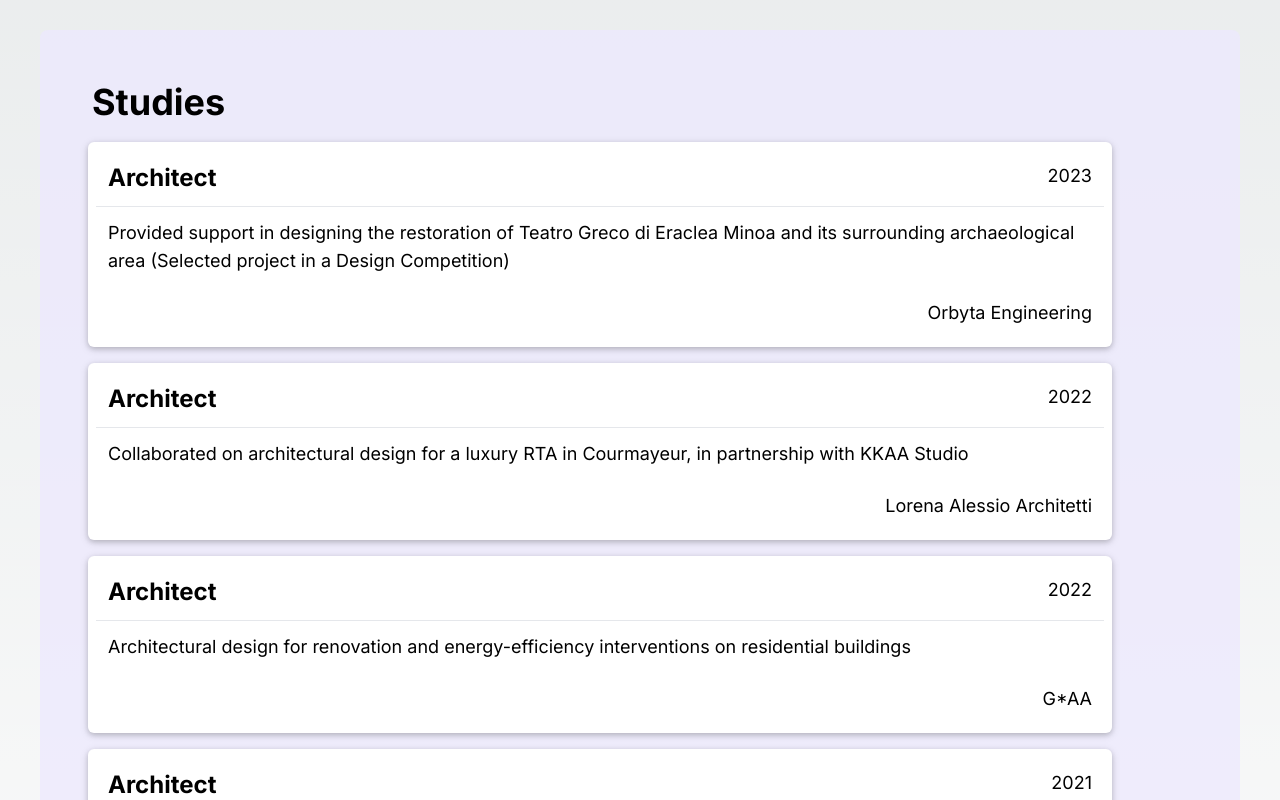
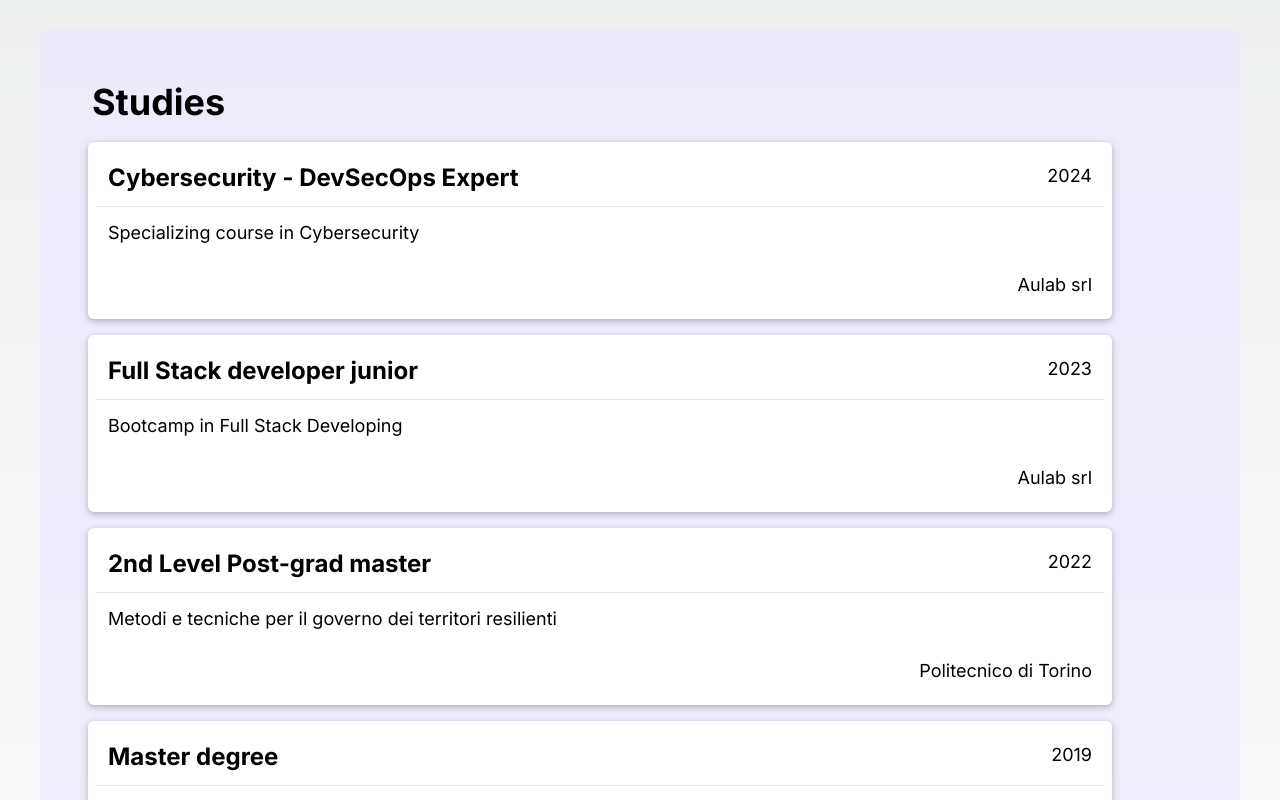
Before and after one commit to 94lama/portfolio, a Next.js app: page /portfolio/ in a window 1280 px wide. Shown: the part 1460-2260 px from the top of the page. Built offline with nearby package versions, Linux system fonts and the light colour scheme; no server answers.

Commit message:
add studies and fix card component

```diff
--- a/app/page.tsx
+++ b/app/page.tsx
@@ -1,5 +1,5 @@
 import Weather from "@/../components/weather";
-import Card from "components/card";
+import Card from "@/../components/card";
 
 const experiences = [
   { title: "Architect", company: "Orbyta Engineering", description: "Provided support in designing the restoration of Teatro Greco di Eraclea Minoa and its surrounding archaeological area (Selected project in a Design Competition)", date: "2023" },
@@ -11,8 +11,11 @@ const experiences = [
 ];
 
 const studies = [
-  { title: "Architect", company: "Orbyta Engineering", description: "Provided support in designing the restoration of Teatro Greco di Eraclea Minoa and its surrounding archaeological area (Selected project in a Design Competition)", date: "2023" },
-
+  { title: "Cybersecurity - DevSecOps Expert", institution: "Aulab srl", description: "Specializing course in Cybersecurity", date: "2024" },
+  { title: "Full Stack developer junior", institution: "Aulab srl", description: "Bootcamp in Full Stack Developing", date: "2023" },
+  { title: "2nd Level Post-grad master", institution: "Politecnico di Torino", description: "Metodi e tecniche per il governo dei territori resilienti", date: "2022" },
+  { title: "Master degree", institution: "Politecnico di Torino", description: "Archietcture for the Sustabnable design", date: "2019" },
+  { title: "Bachelor Degree", institution: "Politecnico di Torino", description: "Archietcture Science", date: "2016" },
 ];
 
 const classGroups = "flex flex-col justify-center relative bg-purple-100 bg-opacity-75 rounded-lg p-10 m-10";
@@ -28,8 +31,8 @@ export default function Home() {
         <h2>Experiences</h2>
         <div className={classCards}>
           {
-            experiences.map((experience) => (
-              <Card title={experience.title} description={experience.description} date={experience.date} detail={experience.company} />
+            experiences.map((experience, i) => (
+              <Card title={experience.title} description={experience.description} date={experience.date} detail={experience.company} key={i} />
             ))
           }
         </div>
@@ -40,8 +43,8 @@ export default function Home() {
         <h2>Studies</h2>
         <div className={classCards}>
           {
-            experiences.map((experience) => (
-              <Card title={experience.title} description={experience.description} date={experience.date} detail={experience.company} />
+            studies.map((studies, i) => (
+              <Card title={studies.title} description={studies.description} date={studies.date} detail={studies.institution} key={i} />
             ))
           }
         </div>
--- a/components/card.tsx
+++ b/components/card.tsx
@@ -1,10 +1,9 @@
-'use client'
 import './card.sass'
-export default function Card(props: { title: string, description: string, date: string, detail: string }) {
-    const title = props.title?props.title:"";
-    const description = props.description?props.description:"";
-    const date = props.date?props.date:"";
-    const detail = props.detail?props.detail:"";
+export default function Card(props: { key: number, title: string, description: string, date: string, detail: string }) {
+    const title = props.title?props.title:"N/A";
+    const description = props.description?props.description:"N/A";
+    const date = props.date?props.date:"N/A";
+    const detail = props.detail?props.detail:"N/A";
 
     return (
         <div className="card bg-white p-2 m-2 radius rounded-md">
```
Also changed, not shown: next.config.mjs (indentation only), 3 other files (tests, documents, lock files or other folders).
